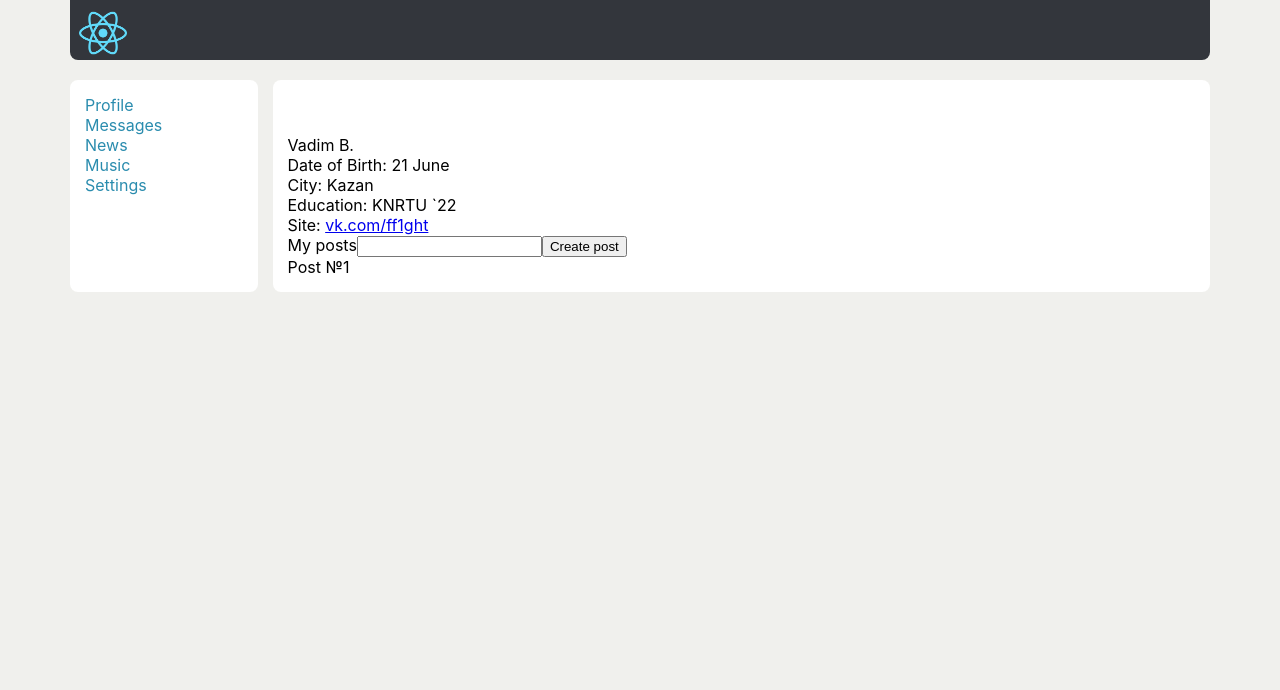
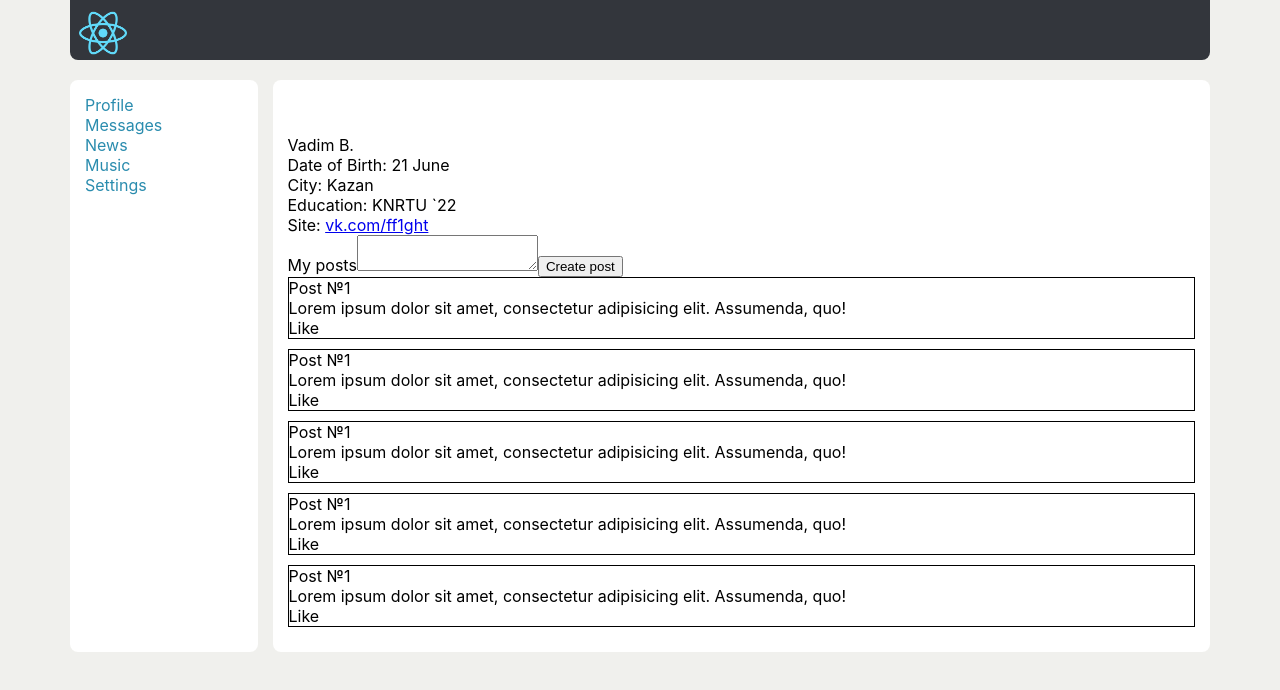
Before and after one commit to vadim-feof/study-react, a React (Create React App) app: page /profile in a window 1280 px wide. Shown: the top 690 px of the page. Built offline with nearby package versions, Linux system fonts and the light colour scheme.

Commit message:
15-separate posts to component

```diff
--- a/src/App.js
+++ b/src/App.js
@@ -1,7 +1,7 @@
 import './App.css';
-import Header from './components/Header';
-import Profile from './components/Profile';
-import Sidebar from './components/Sidebar';
+import Header from './components/Header/Header';
+import Profile from './components/Profile/Profile';
+import Sidebar from './components/Sidebar/Sidebar';
 
 /* http://preview.themeforest.net/item/buddy-multipurpose-wordpressbuddypress-theme/full_screen_preview/3506362?_ga=2.214380447.908696352.1643398348-404296411.1634847135
 */
--- a/src/components/Header.jsx
+++ b/src/components/Header/Header.jsx
@@ -1,12 +1,12 @@
 import React from 'react';
-import logo_img from '../logo192.png';
+import logo_img from '../../logo192.png';
 import classes from './Header.module.css';
 
 const Header = () => {
     return (
         <header className={classes.header}>
             <div className={classes.logo}>
-                <img src={logo_img} />
+                <a href="#"><img src={logo_img} /></a>
             </div>
         </header>
     );
--- /dev/null
+++ b/src/components/Profile/Posts/PostItem/PostItem.jsx
@@ -0,0 +1,18 @@
+import React from 'react';
+import classes from './PostItem.module.css'
+
+const PostItem = () => {
+    return (
+        <div className={classes.item}>
+            Post №1
+            <div>
+                Lorem ipsum dolor sit amet, consectetur adipisicing elit. Assumenda, quo!
+            </div>
+            <div>
+                Like
+            </div>
+        </div>
+    );
+}
+
+export default PostItem;
--- /dev/null
+++ b/src/components/Profile/Posts/PostItem/PostItem.module.css
@@ -0,0 +1,4 @@
+.item {
+    margin-bottom: 10px;
+    border: 1px solid black;
+}
--- /dev/null
+++ b/src/components/Profile/Posts/Posts.jsx
@@ -0,0 +1,22 @@
+import React from 'react';
+import classes from './Posts.module.css'
+import PostItem from "./PostItem/PostItem";
+
+const Posts = () => {
+    return (
+        <div className={classes.posts}>
+            My posts
+            <textarea></textarea>
+            <button>Create post</button>
+            <div>
+                <PostItem />
+                <PostItem />
+                <PostItem />
+                <PostItem />
+                <PostItem />
+            </div>
+        </div>
+    );
+}
+
+export default Posts;
--- /dev/null
+++ b/src/components/Profile/Posts/Posts.module.css
@@ -0,0 +1,3 @@
+.posts {
+
+}
--- a/src/components/Profile.jsx
+++ b/src/components/Profile/Profile.jsx
@@ -1,5 +1,7 @@
 import React from 'react';
 import classes from './Profile.module.css'
+import Posts from "./Posts/Posts";
+
 const Profile = () => {
     return (
         <div className={classes.content}>
@@ -28,14 +30,7 @@ const Profile = () => {
                     </div>
                 </div>
             </div>
-            <div className={classes.posts}>
-                My posts
-                <input></input>
-                <button>Create post</button>
-                <div className={classes.item}>
-                    Post №1
-                </div>
-            </div>
+            <Posts />
         </div>
     );
 }
--- a/src/components/Profile.module.css
+++ b/src/components/Profile/Profile.module.css
@@ -39,11 +39,3 @@
 .info .site {
 
 }
-
-.posts {
-
-}
-
-.posts .item {
-
-}
```
Also changed, not shown: src/components/Header/Header.module.css (renamed from src/components/Header.module.css), src/components/Sidebar/Sidebar.jsx (renamed from src/components/Sidebar.jsx), src/components/Sidebar/Sidebar.module.css (renamed from src/components/Sidebar.module.css).
